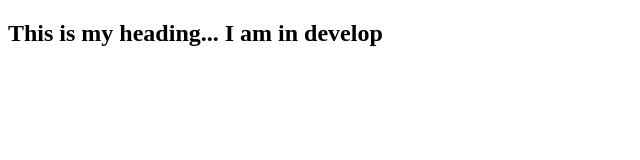
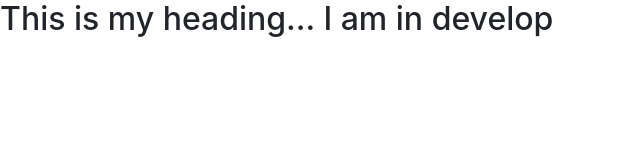
Before and after one commit to Brian-Gachiri/my-portfolio, a plain HTML site: page index.html in a window 1280 px wide. Shown: the whole page, without its empty margins (0-640 px from the left). Drawn offline with nearby package versions, Linux system fonts and the light colour scheme.

Commit message:
Added bootstrap and jquery links

```diff
--- a/index.html
+++ b/index.html
@@ -4,11 +4,14 @@
         <title></title>
         <meta charset="UTF-8">
         <meta name="viewport" content="width=device-width, initial-scale=1">
-        <link href="css/style.css" rel="stylesheet">
-    </head>
+        <link rel="stylesheet" href="https://stackpath.bootstrapcdn.com/bootstrap/4.3.1/css/bootstrap.min.css" integrity="sha384-ggOyR0iXCbMQv3Xipma34MD+dH/1fQ784/j6cY/iJTQUOhcWr7x9JvoRxT2MZw1T" crossorigin="anonymous">
+        <link rel="stylesheet" href="https://cdnjs.cloudflare.com/ajax/libs/font-awesome/4.7.0/css/font-awesome.min.css">    </head>
     <body>
 
         <h2>This is my heading... I am in develop</h2>
 
+
+        <script src="https://code.jquery.com/jquery-3.3.1.slim.min.js" integrity="sha384-q8i/X+965DzO0rT7abK41JStQIAqVgRVzpbzo5smXKp4YfRvH+8abtTE1Pi6jizo" crossorigin="anonymous"></script>
+        <script src="https://stackpath.bootstrapcdn.com/bootstrap/4.3.1/js/bootstrap.min.js" integrity="sha384-JjSmVgyd0p3pXB1rRibZUAYoIIy6OrQ6VrjIEaFf/nJGzIxFDsf4x0xIM+B07jRM" crossorigin="anonymous"></script>
     </body>
 </html>
```
